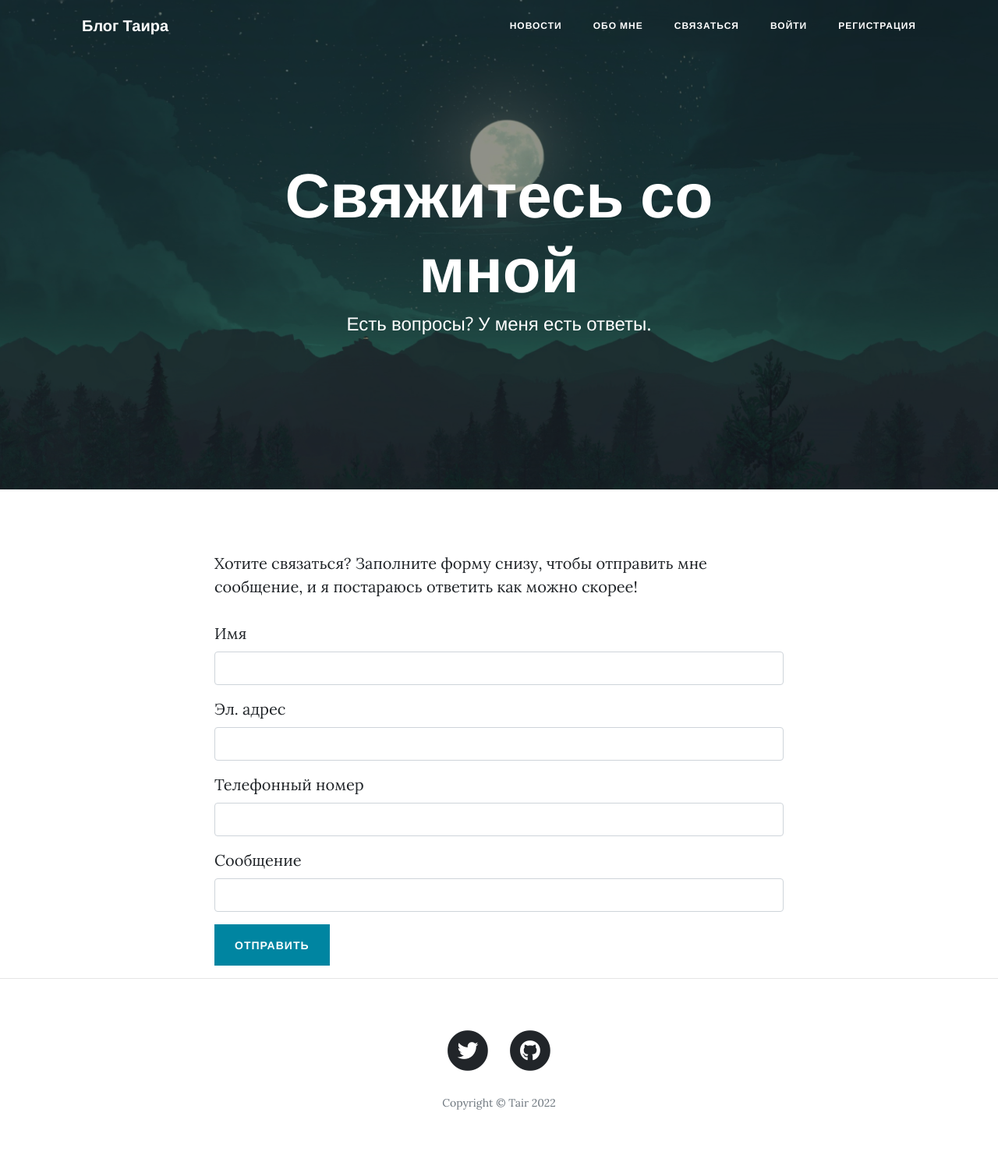
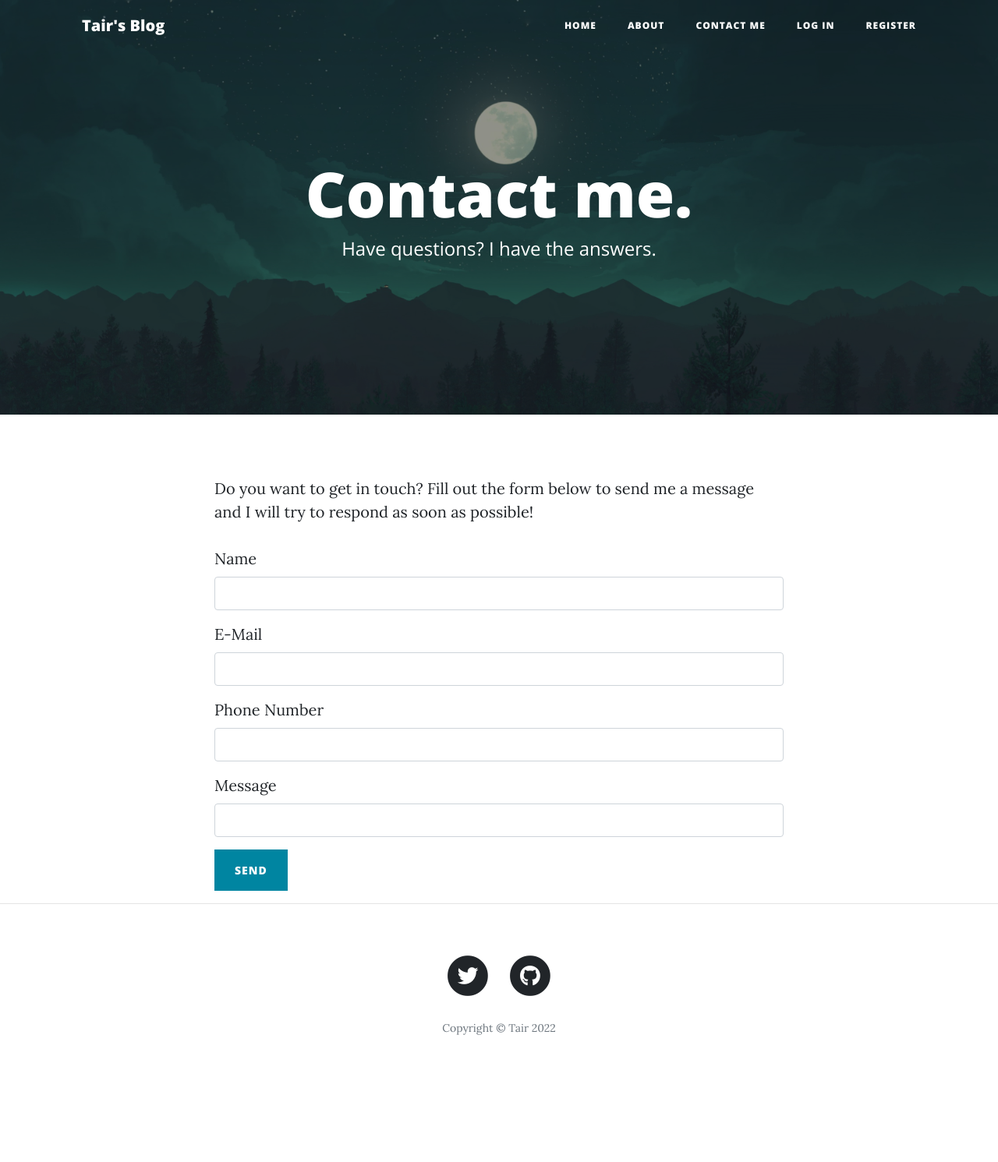
Before and after one commit to dtekio/tair-blog, a Flask app: page /contact in a window 1280 px wide. Shown: the whole page at 78% size. After the commit the page ends 1328 px from the top, so only its background shows below. Run offline with Flask 2, Linux system fonts and the light colour scheme; some libraries are stand-ins or nearby versions.

Commit message:
translating

```diff
--- a/forms.py
+++ b/forms.py
@@ -3,38 +3,36 @@ from wtforms import StringField, SubmitField, PasswordField
 from wtforms.validators import DataRequired, URL, Email
 from flask_ckeditor import CKEditorField
 
-##WTForm
-
 
 class CreatePostForm(FlaskForm):
-    title = StringField("Название", validators=[DataRequired()])
-    subtitle = StringField("Подзаголовок", validators=[DataRequired()])
-    img_url = StringField("Изображение (URL)", validators=[DataRequired(), URL()])
-    body = CKEditorField("Содержание", validators=[DataRequired()])
-    submit = SubmitField("Разместить")
+    title = StringField("Title", validators=[DataRequired()])
+    subtitle = StringField("Subtitle", validators=[DataRequired()])
+    img_url = StringField("Image URL", validators=[DataRequired(), URL()])
+    body = CKEditorField("Content", validators=[DataRequired()])
+    submit = SubmitField("Submit")
 
 
 class RegisterForm(FlaskForm):
-    email = StringField("Эл. адрес", validators=[DataRequired(), Email()])
-    password = PasswordField("Пароль", validators=[DataRequired()])
-    name = StringField("Имя", validators=[DataRequired()])
-    submit = SubmitField("Зарегистрироваться")
+    email = StringField("E-Mail", validators=[DataRequired(), Email()])
+    password = PasswordField("Password", validators=[DataRequired()])
+    name = StringField("Nickname", validators=[DataRequired()])
+    submit = SubmitField("Register")
 
 
 class LoginForm(FlaskForm):
-    email = StringField("Эл. адрес", validators=[DataRequired(), Email()])
-    password = PasswordField("Пароль", validators=[DataRequired()])
-    submit = SubmitField("Войти")
+    email = StringField("E-Mail", validators=[DataRequired(), Email()])
+    password = PasswordField("Password", validators=[DataRequired()])
+    submit = SubmitField("Login")
 
 
 class CommentForm(FlaskForm):
-    comment = CKEditorField('Комментарий', validators=[DataRequired()])
-    submit = SubmitField("Разместить")
+    comment = CKEditorField('Comment', validators=[DataRequired()])
+    submit = SubmitField("Comment")
 
 
 class ContactForm(FlaskForm):
-    name = StringField("Имя", validators=[DataRequired()])
-    email = StringField("Эл. адрес", validators=[DataRequired(), Email()])
-    phone_number = StringField("Телефонный номер", validators=[DataRequired()])
-    message = StringField("Сообщение", validators=[DataRequired()])
-    submit = SubmitField("Отправить")
+    name = StringField("Name", validators=[DataRequired()])
+    email = StringField("E-Mail", validators=[DataRequired(), Email()])
+    phone_number = StringField("Phone Number", validators=[DataRequired()])
+    message = StringField("Message", validators=[DataRequired()])
+    submit = SubmitField("Send")
--- a/main.py
+++ b/main.py
@@ -129,7 +129,7 @@ def register():
     if form.validate_on_submit():
         if User.query.filter_by(email=form.email.data).first():
             flash(
-                "Вы уже зарегистрировались с этим адресом электронной почты, вместо этого войдите в систему.")
+                "You have already registered with this email address, log in instead.")
             return redirect(url_for('login'))
         hash_and_salted_password = generate_password_hash(
             form.password.data,
@@ -159,11 +159,11 @@ def login():
         #Find user by email entered.
         user = User.query.filter_by(email=email).first()
         if not user:
-            flash('Такой адрес электронной почты не существует, попробуйте еще раз.')
+            flash('This email address does not exist, please try again.')
             return redirect(url_for('login'))
         #Check stored password hash against entered password hashed.
         elif not check_password_hash(user.password, password):
-            flash('Неверный пароль, попробуйте еще раз.')
+            flash('Invalid password, try again.')
             return redirect(url_for('login'))
         else:
             login_user(user)
@@ -178,7 +178,7 @@ def show_post(post_id):
 
     if form.validate_on_submit():
         if not current_user.is_authenticated:
-            flash('Вам нужно войти или зарегистрироваться чтобы оставить комментарий.')
+            flash('You need to log in or register to leave a comment.')
             return redirect(url_for('login'))
         new_comment = Comment(
             text=strip_invalid_html(form.comment.data),
--- a/templates/contact.html
+++ b/templates/contact.html
@@ -8,11 +8,11 @@
       <div class="col-lg-8 col-md-10 mx-auto">
         <div class="page-heading">
           {% if msg_sent: %}
-          <h1>Ваше сообщение успешно отправлено.</h1>
+          <h1>Your message has been successfully sent.</h1>
           {% else: %}
-          <h1>Свяжитесь со мной</h1>
+          <h1>Contact me.</h1>
           {% endif %}
-          <span class="subheading">Есть вопросы? У меня есть ответы.</span>
+          <span class="subheading">Have questions? I have the answers.</span>
         </div>
       </div>
     </div>
@@ -23,7 +23,8 @@
 <div class="container">
   <div class="row">
     <div class="col-lg-8 col-md-10 mx-auto">
-      <p>Хотите связаться? Заполните форму снизу, чтобы отправить мне сообщение, и я постараюсь ответить как можно скорее!</p>
+      <p>Do you want to get in touch? Fill out the form below to send me a message and I will try to respond as soon as
+        possible!</p>
       {{ ckeditor.load() }}
       {{ ckeditor.config(name='body') }}
       {{ wtf.quick_form(form, novalidate=True, button_map={"submit": "primary"}) }}
--- a/templates/footer.html
+++ b/templates/footer.html
@@ -28,11 +28,11 @@
 </footer>
 
 <!-- Bootstrap core JavaScript -->
-<script src="{{ url_for('static', filename='vendor/jquery/jquery.min.js')}}"></script>
-<script src="{{ url_for('static', filename='vendor/bootstrap/js/bootstrap.bundle.min.js')}}"></script>
+<script src="{{ url_for('static', filename='vendor/jquery/jquery.min.js') }}"></script>
+<script src="{{ url_for('static', filename='vendor/bootstrap/js/bootstrap.bundle.min.js') }}"></script>
 
 <!-- Custom scripts for this template -->
-<script src="{{ url_for('static', filename='js/clean-blog.min.js')}}"></script>
+<script src="{{ url_for('static', filename='js/clean-blog.min.js') }}"></script>
 
 </body>
 
--- a/templates/header.html
+++ b/templates/header.html
@@ -8,7 +8,7 @@
   <meta name="description" content="">
   <meta name="author" content="">
 
-  <title>Блог Таира</title>
+  <title>Tair's Blog</title>
 
   <!-- Bootstrap core CSS -->
   <link href="{{ url_for('static', filename='vendor/bootstrap/css/bootstrap.min.css') }}" rel="stylesheet">
@@ -32,34 +32,34 @@
   <!-- Navigation -->
   <nav class="navbar navbar-expand-lg navbar-light fixed-top" id="mainNav">
     <div class="container">
-      <a class="navbar-brand" href="{{url_for('get_all_posts')}}">Блог Таира</a>
+      <a class="navbar-brand" href="{{url_for('get_all_posts')}}">Tair's Blog</a>
       <button class="navbar-toggler navbar-toggler-right" type="button" data-toggle="collapse"
         data-target="#navbarResponsive" aria-controls="navbarResponsive" aria-expanded="false"
         aria-label="Toggle navigation">
-        Меню
+        Menu
         <i class="fas fa-bars"></i>
       </button>
       <div class="collapse navbar-collapse" id="navbarResponsive">
         <ul class="navbar-nav ml-auto">
           <li class="nav-item">
-            <a class="nav-link" href="{{ url_for('get_all_posts') }}">Новости</a>
+            <a class="nav-link" href="{{ url_for('get_all_posts') }}">Home</a>
           </li>
           <li class="nav-item">
-            <a class="nav-link" href="{{ url_for('about') }}">Обо мне</a>
+            <a class="nav-link" href="{{ url_for('about') }}">About</a>
           </li>
           <li class="nav-item">
-            <a class="nav-link" href="{{ url_for('contact') }}">Связаться</a>
+            <a class="nav-link" href="{{ url_for('contact') }}">Contact me</a>
           </li>
           {% if current_user.is_authenticated: %}
           <li class="nav-item">
-            <a class="nav-link" href="{{ url_for('logout') }}">Выйти</a>
+            <a class="nav-link" href="{{ url_for('logout') }}">Log out</a>
           </li>
           {% else: %}
           <li class="nav-item">
-            <a class="nav-link" href="{{ url_for('login') }}">Войти</a>
+            <a class="nav-link" href="{{ url_for('login') }}">Log in</a>
           </li>
           <li class="nav-item">
-            <a class="nav-link" href="{{ url_for('register') }}">Регистрация</a>
+            <a class="nav-link" href="{{ url_for('register') }}">Register</a>
           </li>
           {% endif %}
         </ul>
--- a/templates/make-post.html
+++ b/templates/make-post.html
@@ -11,11 +11,11 @@
       <div class="col-lg-8 col-md-10 mx-auto">
         <div class="page-heading">
           {% if is_edit: %}
-          <h1>Редактировать пост</h1>
+          <h1>Edit Post</h1>
           {% else: %}
-          <h1>Новый пост</h1>
+          <h1>New Post</h1>
           {% endif %}
-          <span class="subheading">Вы сделаете замечательный пост!</span>
+          <span class="subheading">You are going to make great post!</span>
         </div>
       </div>
     </div>
```
Also changed, not shown: templates/about.html (+10 -10 lines), templates/index.html (+6 -7 lines), templates/login.html (+3 -4 lines), templates/post.html (+3 -5 lines), templates/register.html (+3 -6 lines).
